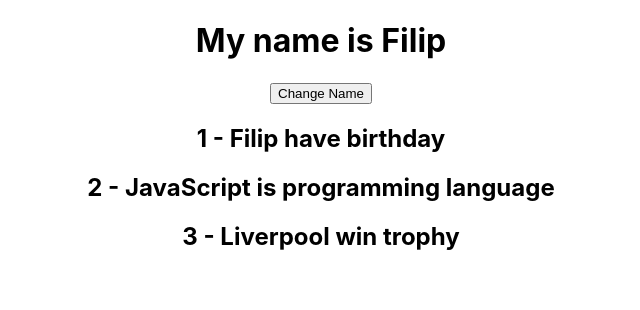
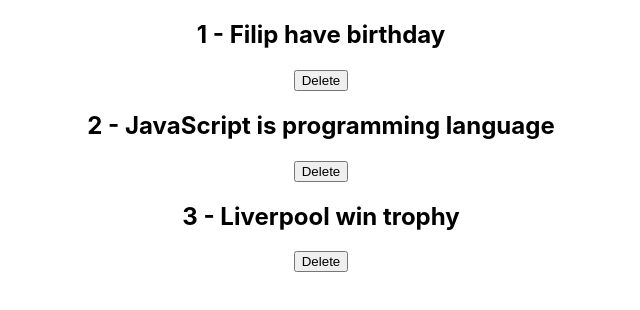
Before and after one commit to filipinec/react-trening, a React (Create React App) app: page / in a window 1280 px wide. Shown: the top 310 px of the page, without its empty margins (319-959 px from the left). Built offline with nearby package versions, Linux system fonts and the light colour scheme.

Commit message:
Using Previous State - Delete events

```diff
--- a/src/App.js
+++ b/src/App.js
@@ -2,25 +2,29 @@ import './App.css';
 import { useState } from 'react';
 
 function App() {
-const [name, setName] = useState('Filip')
+
 const [events, setEvents] = useState([
   {title: "Filip have birthday", id:1},
   {title: "JavaScript is programming language", id:2},
   {title: "Liverpool win trophy", id:3}
 
 ])
-const handleClick = () => {
-  setName('Gabriela')
+const handleClick = (id) => {
+setEvents((prevEvents) => {
+  return prevEvents.filter((event) => {
+    return id !== event.id
+  })
+})
+
 
 }
   return (
     <div className="App">
-     <h1>My name is {name}</h1>
-     <button onClick={handleClick}>Change Name</button>
      {events.map((event, index) => (
       // use key for have unique id
       <div key={event.id}>
         <h2>{index+1} - {event.title}</h2>
+        <button onClick={() => handleClick(event.id)}>Delete</button>
       </div>
      ))}
     </div>
```
